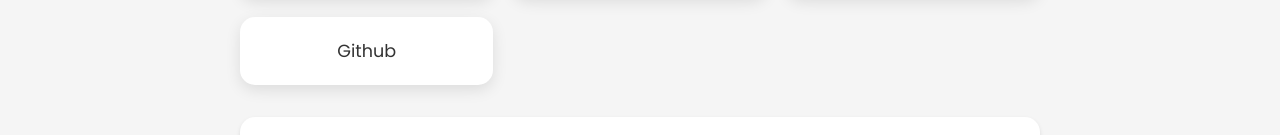
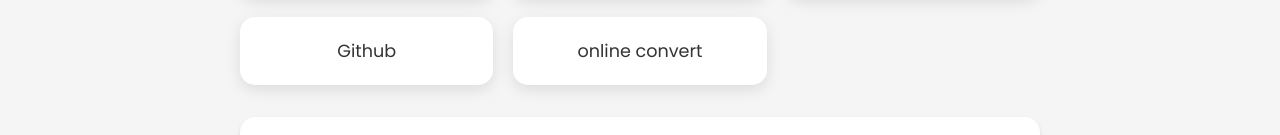
Before and after one commit to v1c-lfve/Control-Panel, a plain HTML site: page index.html in a window 1280 px wide. Shown: the part 576-711 px from the top of the page. Drawn offline with Linux system fonts and the light colour scheme.

Commit message:
Update index.html

```diff
--- a/index.html
+++ b/index.html
@@ -171,6 +171,9 @@
 	<div class="link-item">
         <a href="https://github.com/"target="_blank">Github</a>
       </div>
+	<div class="link-item">
+        <a href="https://www.online-convert.com/fr"target="_blank">online convert</a>
+      </div>
     </div>
 
     <div class="pomodoro">
```
